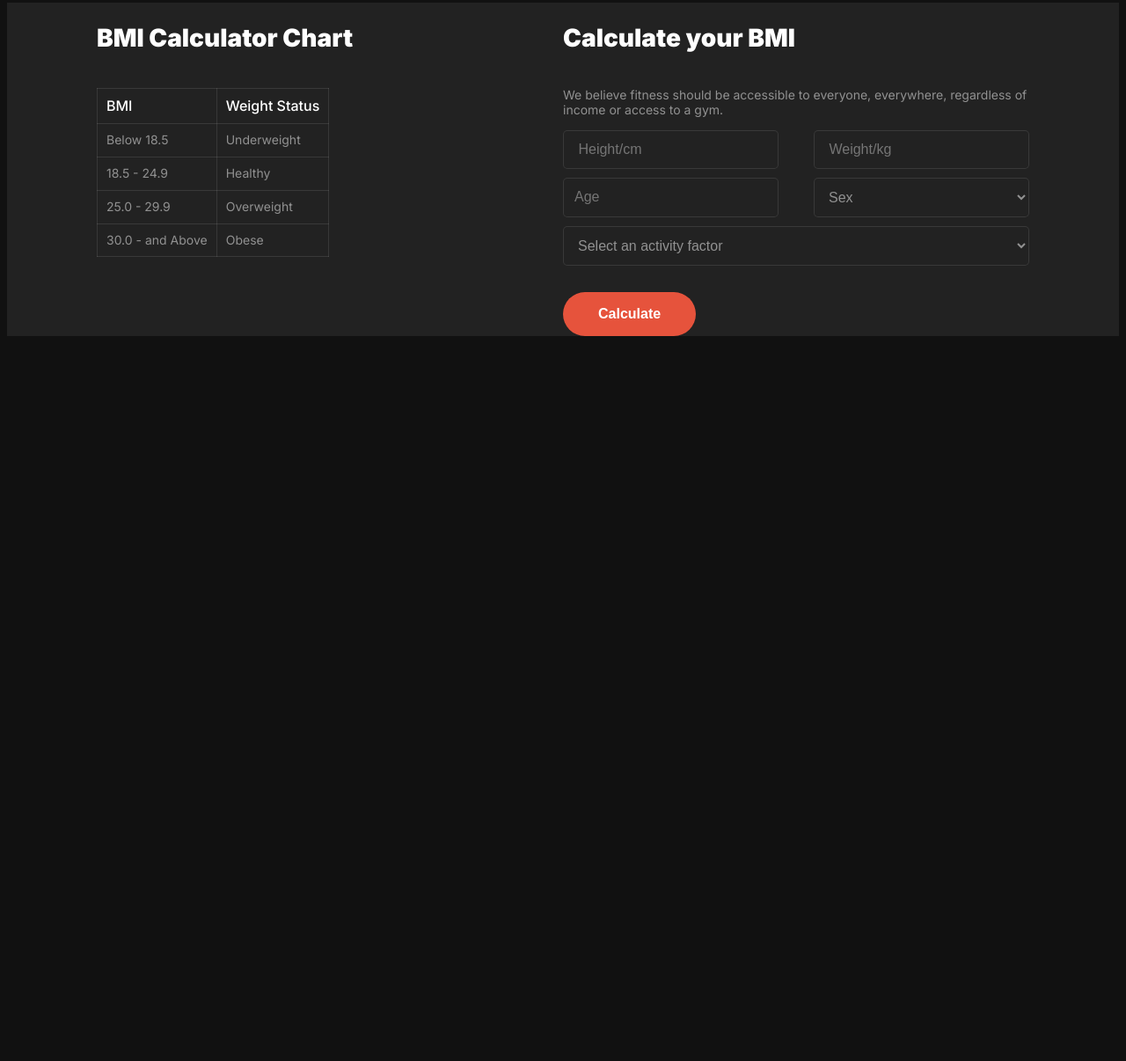
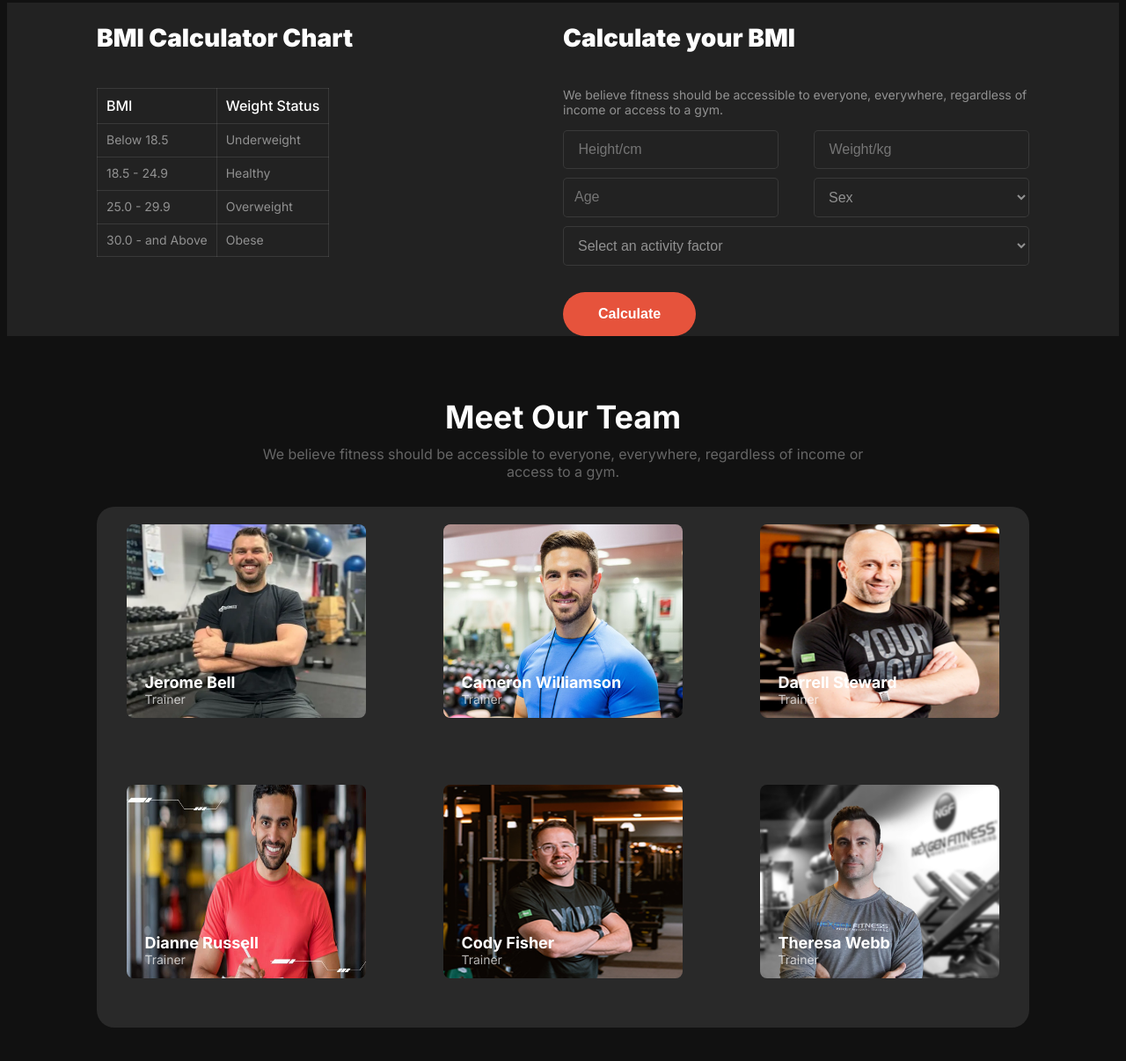
Before and after one commit to choyon001/assignment2, a plain HTML site: page index.html in a window 1280 px wide. Shown: the part 2413-3619 px from the top of the page at 88% size. Before the commit the page ends 2803 px from the top, so only its background shows below. Drawn offline with Linux system fonts and the light colour scheme.

Commit message:
trainer section is coded

```diff
--- a/css/style.css
+++ b/css/style.css
@@ -428,7 +428,73 @@ form button{
 
 
 
+/* treainers */
 
+.team {
+    max-width: 1060px;
+    margin: 0 auto;
+    padding: 40px 20px;
+    text-align: center;
+
+}
+
+.team h2 {
+    font-size: 36px;
+    font-weight: bold;
+    margin-bottom: 10px;
+    color: rgba(255, 255, 255, 1);
+}
+
+.team p {
+    font-size: 16px;
+    color: #666;
+    max-width: 700px;
+    margin: 0 auto 30px;
+}
+
+.team-grid {
+    display: grid;
+    grid-template-columns: repeat(3, 1fr);
+    gap: 20px;
+    background-color: rgba(255, 255, 255, 0.1);
+    border-radius: 20px;
+    padding-top: 20px;
+}
+
+.team-member {
+    position: relative;
+    overflow: hidden;
+    border-radius: 8px;
+    }
+
+.team-member img {
+    width: 80%;
+    height: 80%;
+    border-radius: 8px;
+
+}
+
+
+.member-info {
+    position: absolute;
+    bottom: 25%;
+    left: 16%;
+    color: #fff;
+}
+
+.member-name {
+    display: block;
+    font-size: 18px;
+    font-weight: bold;
+    text-align: start;
+}
+
+.member-position {
+    text-align: start;
+    display: block;
+    font-size: 14px;
+    color: rgba(255, 255, 255, 0.7);
+}
 
 @media (max-width: 768px) {
     /* Navbar */
@@ -577,4 +643,14 @@ form button{
         font-size: 12px;
         padding: 8px;
     }
+
+    .team h2 {
+        font-size: 1rem;
+    }
+    .team p {
+        font-size: .7rem;
+    }
+    .team-grid {
+        grid-template-columns: 1fr;
+    }
 }
--- a/index.html
+++ b/index.html
@@ -190,6 +190,56 @@
           </div>
         </div>
       </div>
+
+
+      <section class="team">
+        <h2>Meet Our Team</h2>
+        <p>We believe fitness should be accessible to everyone, everywhere, regardless of income or access to a gym.</p>
+        <div class="team-grid">
+          <div class="team-member">
+            <img src="images/trainer1.png" alt="Team Member 1" />
+            <div class="member-info">
+              <span class="member-name">Jerome Bell</span>
+              <span class="member-position">Trainer</span>
+            </div>
+          </div>
+          <div class="team-member">
+            <img src="images/trainer2.png" alt="Team Member 2" />
+            <div class="member-info">
+              <span class="member-name">Cameron Williamson</span>
+              <span class="member-position">Trainer</span>
+            </div>
+          </div>
+          <div class="team-member">
+            <img src="images/trainer3.png" alt="Team Member 3" />
+            <div class="member-info">
+              <span class="member-name">Darrell Steward</span>
+              <span class="member-position">Trainer</span>
+            </div>
+          </div>
+          <div class="team-member">
+            <img src="images/trainer4.png" alt="Team Member 4" />
+            <div class="member-info">
+              <span class="member-name">Dianne Russell</span>
+              <span class="member-position">Trainer</span>
+            </div>
+          </div>
+          <div class="team-member">
+            <img src="images/trainer5.png" alt="Team Member 5" />
+            <div class="member-info">
+              <span class="member-name">Cody Fisher</span>
+              <span class="member-position">Trainer</span>
+            </div>
+          </div>
+          <div class="team-member">
+            <img src="images/trainer6.png" alt="Team Member 6" />
+            <div class="member-info">
+              <span class="member-name">Theresa Webb</span>
+              <span class="member-position">Trainer</span>
+            </div>
+          </div>
+        </div>
+      </section>
     </main>
   </body>
 </html>
```
